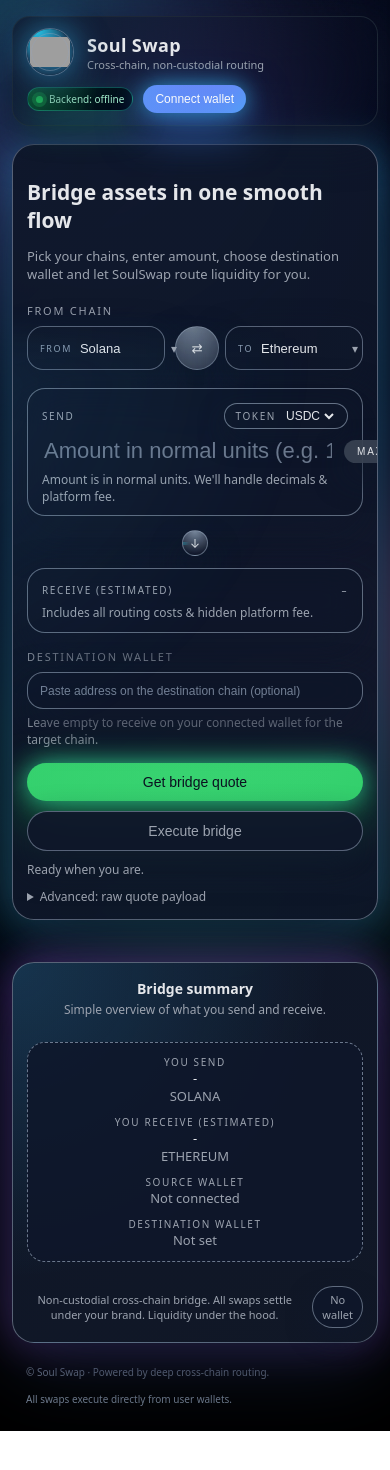
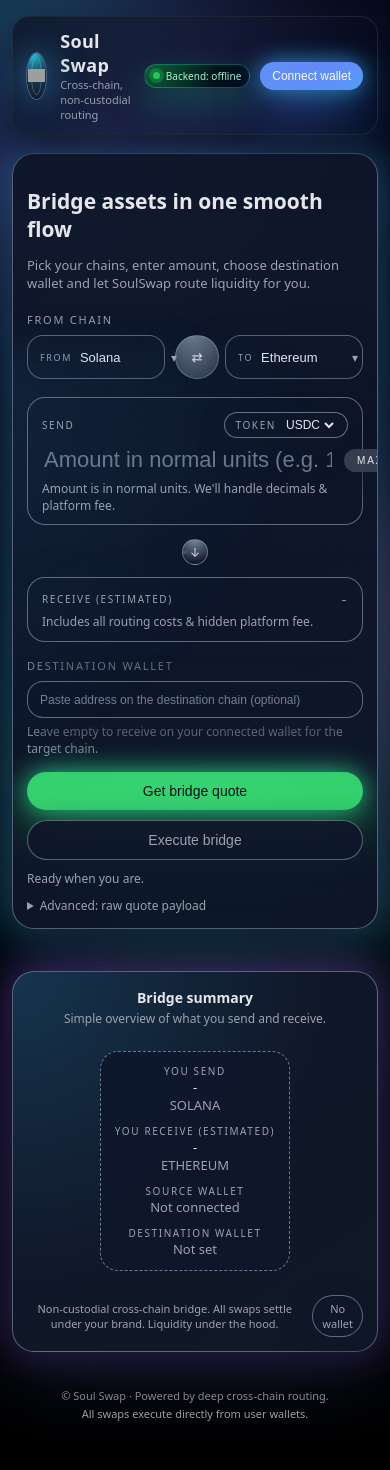
Before and after one commit to SkyCrypto0x/nebula, a website with bundled scripts: page public/index.html in a window 390 px wide. Before the commit the page ends 1431 px from the top, so only its background shows below. Built offline with nearby package versions, Linux system fonts and the light colour scheme; grey boxes are pictures that could not be loaded; files whose address does not match are found by name.

Commit message:
mobile wallet fix2.0

```diff
--- a/public/style.css
+++ b/public/style.css
@@ -115,15 +115,17 @@
 
 /* ---------- Top bar ---------- */
 
+/* TOPBAR LAYOUT */
 .topbar {
-  position: relative;
-  z-index: 3;
   display: flex;
   align-items: center;
-  justify-content: space-between;
+  justify-content: space-between;   /* brand-block left, topbar-right right */
+  padding: 16px 24px;
+  position: relative;
+  z-index: 10;
+
   gap: 18px;
   margin-bottom: 28px;
-  padding: 6px 10px;
   border-radius: var(--radius-lg);
   background: radial-gradient(circle at top left, rgba(15, 23, 42, 0.86), transparent);
   border: 1px solid rgba(31, 41, 55, 0.9);
@@ -135,6 +137,10 @@
   display: flex;
   align-items: center;
   gap: 14px;
+
+  /* left side gets flexible space */
+  flex: 1 1 auto;
+  min-width: 0;
 }
 
 .logo-circle {
@@ -184,10 +190,14 @@
 }
 
 .topbar-right {
+  margin-left: auto;
   display: flex;
   align-items: center;
   gap: 10px;
-  margin-left: auto;
+
+  /* ensure it stays on same row & doesn’t shrink oddly */
+  flex-shrink: 0;
+  white-space: nowrap;
 }
 
 .backend-pill {
@@ -751,14 +761,22 @@
 /* ---------- Footer ---------- */
 
 .page-footer {
-  margin-top: 22px;
+  width: 100%;
+  padding: 18px 0 26px;
+  margin-top: 18px;
+  display: flex;
+  flex-direction: column;
+  align-items: center;          /* center horizontally */
+  justify-content: center;
+  gap: 3px;                     /* small gap between the two lines */
   font-size: 11px;
-  color: rgba(148, 163, 184, 0.96);
-  display: flex;
-  justify-content: space-between;
-  align-items: center;
-  gap: 12px;
-  opacity: 0.9;
+  text-align: center;
+  opacity: 0.8;
+}
+
+.page-footer span {
+  display: block;
+  text-align: center;
 }
 
 /* ---------- Wallet modal ---------- */
@@ -885,23 +903,16 @@
     grid-template-columns: minmax(0, 1fr);
   }
 
-  /* mobile e age bridge, pore summary */
   .summary-card {
     order: 2;
     margin-top: 18px;
     text-align: center;
   }
 
-  /* 1) Topbar – connect wallet right side e */
   .topbar {
     padding: 12px 14px;
   }
 
-  .topbar-right {
-    margin-left: auto;
-  }
-
-  /* 2 + 5 + 6) Form fields & buttons – text chhoto + box er vitore */
   .bridge-panel {
     padding: 18px 14px;
   }
@@ -926,7 +937,6 @@
     line-height: 1.4;
   }
 
-  /* destination wallet placeholder jeno baire na jay */
   .dest-input::placeholder {
     font-size: 12px;
     white-space: nowrap;
@@ -934,7 +944,6 @@
     overflow: hidden;
   }
 
-  /* Get bridge quote / Execute bridge – full width & vitore text */
   .actions-row {
     display: flex;
     flex-direction: column;
@@ -951,7 +960,6 @@
     padding-block: 11px;
   }
 
-  /* 3 + 4) Receive (estimated) center e */
   .card-section:nth-of-type(2) {
     text-align: center;
   }
@@ -960,7 +968,6 @@
     justify-content: center;
   }
 
-  /* 7) Bridge summary er sob text centre */
   .summary-grid {
     display: grid;
     grid-template-columns: 1fr 1fr;
@@ -973,16 +980,6 @@
   .summary-value-muted {
     text-align: center;
   }
-
-  /* 8) Nicher footer text centre */
-  .page-footer {
-    text-align: center;
-    font-size: 11px;
-    line-height: 1.5;
-    padding-inline: 14px;
-    flex-direction: column;
-    align-items: center;
-  }
 }
 
 @media (max-width: 640px) {
@@ -990,9 +987,16 @@
     padding: 16px 12px 24px;
   }
 
+  @media (max-width: 640px) {
+  .summary-card {
+    align-items: center;
+  }
+}
+
+
   .topbar {
     margin-bottom: 18px;
-    flex-wrap: wrap;
+    flex-wrap: nowrap;  /* keep everything on one row */
     gap: 10px;
   }
 
@@ -1002,12 +1006,6 @@
 
   .brand-subtitle {
     font-size: 11px;
-  }
-
-  .topbar-right {
-    flex-direction: row;
-    margin-left: 0;
-    margin-right: 0;
   }
 
   .backend-pill {
@@ -1033,10 +1031,4 @@
   .summary-grid {
     grid-template-columns: 1fr;
   }
-
-  .page-footer {
-    flex-direction: column;
-    align-items: flex-start;
-    font-size: 10px;
-  }
 }
```
